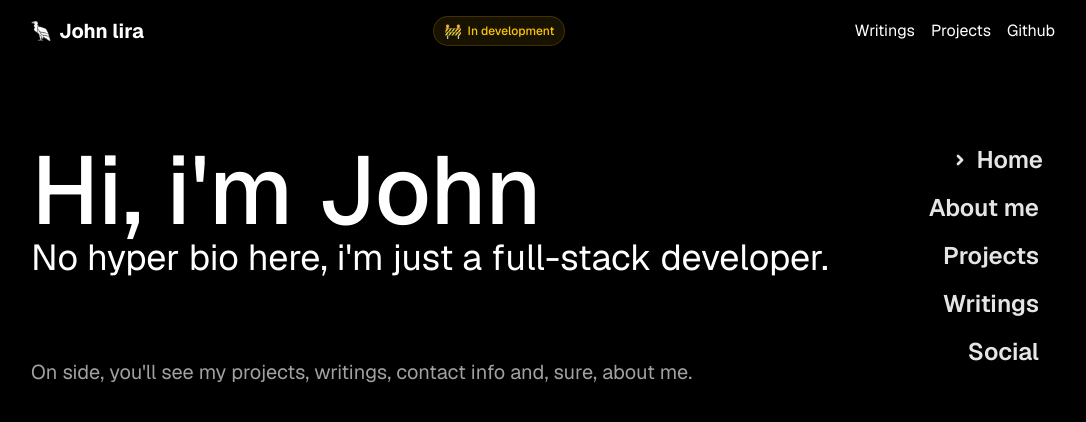
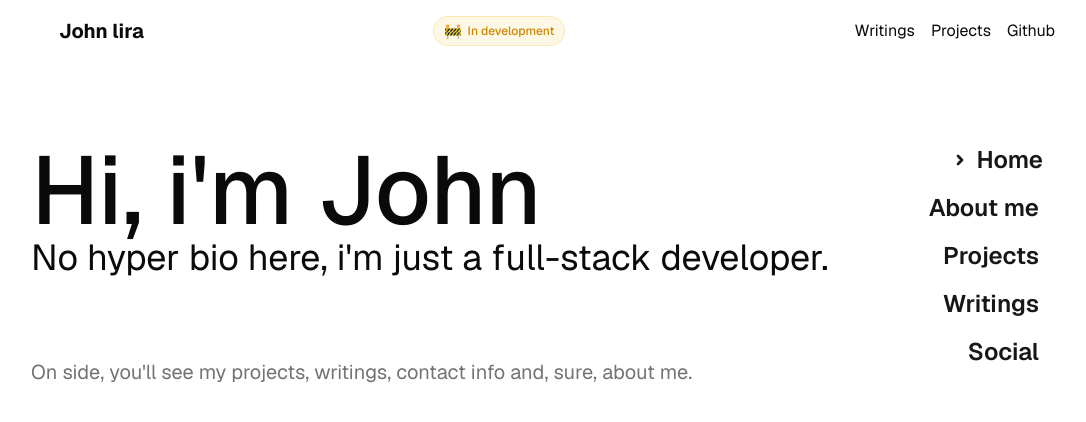
Before and after one commit to johnliradev/site, a Next.js app: page / in a window 1280 px wide. Shown: the top 422 px of the page, without its empty margins (97-1183 px from the left). Built offline with nearby package versions, Linux system fonts and the light colour scheme.

Commit message:
Remove motion animations

```diff
--- a/package.json
+++ b/package.json
@@ -14,7 +14,6 @@
     "class-variance-authority": "^0.7.1",
     "clsx": "^2.1.1",
     "lucide-react": "^0.525.0",
-    "motion": "^12.23.0",
     "next": "15.3.5",
     "next-themes": "^0.4.6",
     "postcss": "^8.5.6",
--- a/src/app/layout.tsx
+++ b/src/app/layout.tsx
@@ -20,7 +20,7 @@ export default function RootLayout({
   return (
     <html lang="en">
       <body
-        className={`${geist.className} dark antialiased  transition-all bg-black text-white duration-150`}
+        className={`${geist.className}  antialiased  transition-all duration-150`}
       >
         <div className="relative mx-auto flex flex-col gap-20 items-center  min-h-screen  w-[95%] max-w-5xl">
           <Header />
--- a/src/app/page.tsx
+++ b/src/app/page.tsx
@@ -7,7 +7,6 @@ import { Button } from "@/components/ui/button";
 import { WritingsPreview } from "@/components/WritingsPreview";
 import { ChevronRight } from "lucide-react";
 import { useState } from "react";
-import { motion } from "motion/react";
 
 export default function Home() {
   const [selected, SetSelected] = useState<string>("home");
@@ -21,12 +20,7 @@ export default function Home() {
         {selected === "writings" && <WritingsPreview />}
         {selected === "social" && <SocialCard />}
         {/* Selector */}
-        <motion.ul
-          className="flex flex-row sm:flex-col gap-3 sm:text-end text-center w-full sm:w-auto mb-4 sm:mb-0"
-          initial={{ opacity: 0, x: 80 }}
-          animate={{ opacity: 1, x: 0 }}
-          transition={{ duration: 0.4, ease: "easeOut" }}
-        >
+        <ul className="flex flex-row sm:flex-col gap-3 sm:text-end text-center w-full sm:w-auto mb-4 sm:mb-0">
           <li>
             <Button
               variant={"link"}
@@ -87,7 +81,7 @@ export default function Home() {
               Social
             </Button>
           </li>
-        </motion.ul>
+        </ul>
       </div>
     </>
   );
--- a/src/components/AboutMe/index.tsx
+++ b/src/components/AboutMe/index.tsx
@@ -1,4 +1,3 @@
-import { motion } from "motion/react";
 import { useState } from "react";
 
 export const AboutMe = () => {
@@ -28,12 +27,7 @@ export const AboutMe = () => {
   };
 
   return (
-    <motion.div
-      className="w-full max-w-3xl"
-      initial={{ opacity: 0, y: 40 }}
-      animate={{ opacity: 1, y: 0 }}
-      transition={{ duration: 0.6, ease: "easeOut" }}
-    >
+    <div className="w-full max-w-3xl">
       <div className="flex text-xl items-center justify-between border-b pb-1 border-muted-foreground">
         <p className="font-semibold text-lg">About Me</p>
       </div>
@@ -79,11 +73,11 @@ export const AboutMe = () => {
                 >
                   {tech}
                 </div>
-              )
+              ),
             )}
           </div>
         </div>
       </div>
-    </motion.div>
+    </div>
   );
 };
--- a/src/components/EmailCard/index.tsx
+++ b/src/components/EmailCard/index.tsx
@@ -10,7 +10,6 @@ import {
 } from "../ui/card";
 import { Badge } from "../ui/badge";
 import { useEffect, useState } from "react";
-import { motion } from "motion/react";
 
 export const EmailCard = () => {
   const [isCopy, setIsCopy] = useState<boolean>(false);
@@ -31,11 +30,7 @@ export const EmailCard = () => {
   }, [isCopy]);
 
   return (
-    <motion.div
-      initial={{ opacity: 0, y: 40 }}
-      animate={{ opacity: 1, y: 0 }}
-      transition={{ duration: 0.6, ease: "easeOut" }}
-    >
+    <div>
       <Card className="gap-1 max-h-fit">
         <CardHeader>
           <CardTitle className="flex gap-4">
@@ -56,6 +51,6 @@ export const EmailCard = () => {
           </Button>
         </CardFooter>
       </Card>
-    </motion.div>
+    </div>
   );
 };
--- a/src/components/Header/index.tsx
+++ b/src/components/Header/index.tsx
@@ -2,26 +2,10 @@
 import Image from "next/image";
 import Link from "next/link";
 import vultureIcon from "@/assets/vulture.svg";
-import { Button } from "../ui/button";
-import { ArrowDown, ArrowUpRight } from "lucide-react";
-import { motion } from "motion/react";
-import {
-  DropdownMenu,
-  DropdownMenuTrigger,
-  DropdownMenuContent,
-  DropdownMenuItem,
-} from "../ui/dropdown-menu";
-import { Menu } from "lucide-react";
-import { useEffect, useState } from "react";
 
 export const Header = () => {
   return (
-    <motion.header
-      initial={{ opacity: 0, y: -40 }}
-      animate={{ opacity: 1, y: 0 }}
-      transition={{ duration: 0.6, ease: "easeOut" }}
-      className="flex items-center justify-between py-4 w-full sm:max-w-5xl sm:mx-auto"
-    >
+    <header className="flex items-center justify-between py-4 w-full sm:max-w-5xl sm:mx-auto">
       <Link href="/" className="flex items-center gap-2">
         <Image src={vultureIcon} alt="Vulture icon" width={20} />
         <h2 className="font-bold text-xl">John lira</h2>
@@ -51,6 +35,6 @@ export const Header = () => {
           </li>
         </ul>
       </div>
-    </motion.header>
+    </header>
   );
 };
--- a/src/components/Hero/index.tsx
+++ b/src/components/Hero/index.tsx
@@ -1,42 +1,19 @@
 "use client";
-import { motion } from "motion/react";
 
 export const Hero = () => {
   return (
-    <motion.div
-      initial={{ opacity: 0, y: 40 }}
-      animate={{ opacity: 1, y: 0 }}
-      transition={{ duration: 0.6, ease: "easeOut" }}
-      className="flex flex-col gap-20"
-    >
+    <div className="flex flex-col gap-20">
       <div>
-        <motion.p
-          initial={{ opacity: 0, y: 40 }}
-          animate={{ opacity: 1, y: 0 }}
-          transition={{ duration: 0.6, delay: 0.1, ease: "easeOut" }}
-          className="text-8xl font-medium"
-        >
-          Hi, i'm John
-        </motion.p>
-        <motion.p
-          initial={{ opacity: 0, y: 40 }}
-          animate={{ opacity: 1, y: 0 }}
-          transition={{ duration: 0.6, delay: 0.3, ease: "easeOut" }}
-          className="text-4xl"
-        >
+        <p className="text-8xl font-medium">Hi, i'm John</p>
+        <p className="text-4xl">
           No hyper bio here, i'm just a full-stack developer.
-        </motion.p>
+        </p>
       </div>
 
-      <motion.p
-        initial={{ opacity: 0, y: 40 }}
-        animate={{ opacity: 1, y: 0 }}
-        transition={{ duration: 0.6, delay: 0.8, ease: "easeOut" }}
-        className="text-xl text-muted-foreground"
-      >
+      <p className="text-xl text-muted-foreground">
         On side, you'll see my projects, writings, contact info and, sure, about
         me.
-      </motion.p>
-    </motion.div>
+      </p>
+    </div>
   );
 };
--- a/src/components/ProjectsPreview/index.tsx
+++ b/src/components/ProjectsPreview/index.tsx
@@ -3,16 +3,9 @@ import { Button } from "../ui/button";
 import { projects } from "../../lib/Projects/data";
 import Link from "next/link";
 
-import { motion } from "motion/react";
-
 export const ProjectsPreview = () => {
   return (
-    <motion.div
-      className="w-full max-w-3xl"
-      initial={{ opacity: 0, y: 40 }}
-      animate={{ opacity: 1, y: 0 }}
-      transition={{ duration: 0.6, ease: "easeOut" }}
-    >
+    <div className="w-full max-w-3xl">
       <div className="flex text-xl  items-center justify-between border-b  pb-1 border-muted-foreground">
         <p>Projects</p>
         <Link href={"/"}>
@@ -24,13 +17,7 @@ export const ProjectsPreview = () => {
       </div>
       <div className="grid grid-cols-1 sm:grid-cols-2 gap-6 mt-6">
         {projects.slice(0, 2).map((project, index) => (
-          <motion.div
-            key={index}
-            className="space-y-4"
-            initial={{ opacity: 0, y: 40 }}
-            animate={{ opacity: 1, y: 0 }}
-            transition={{ duration: 0.6, delay: index * 0.4, ease: "easeOut" }}
-          >
+          <div key={index} className="space-y-4">
             <div className="space-y-2">
               <h3 className="text-lg font-semibold">{project.title}</h3>
               <div className="flex flex-wrap gap-2">
@@ -67,9 +54,9 @@ export const ProjectsPreview = () => {
                 )}
               </div>
             </div>
-          </motion.div>
+          </div>
         ))}
       </div>
-    </motion.div>
+    </div>
   );
 };
--- a/src/components/SocialCard/index.tsx
+++ b/src/components/SocialCard/index.tsx
@@ -1,5 +1,4 @@
 import { FileDown, Code, Target } from "lucide-react";
-import { motion } from "motion/react";
 import { EmailCard } from "../EmailCard";
 import { Button } from "../ui/button";
 import { XCard } from "../XCard";
@@ -11,29 +10,21 @@ export const SocialCard = () => {
       <XCard />
       <div className="space-y-4 w-full md:max-w-[260px]">
         <EmailCard />
-        <motion.div
-          initial={{ opacity: 0, y: 40 }}
-          animate={{ opacity: 1, y: 0 }}
-          transition={{ duration: 0.3, delay: 0.1, ease: "easeOut" }}
-        >
+        <div>
           <Button size={"xl"}>
             <p>Download my CV</p>
             <FileDown />
           </Button>
           <p className="text-center">Not done yet</p>
-        </motion.div>
-        <motion.div
-          initial={{ opacity: 0, y: 40 }}
-          animate={{ opacity: 1, y: 0 }}
-          transition={{ duration: 0.3, delay: 0.2, ease: "easeOut" }}
-        >
+        </div>
+        <div>
           <Link href={"https://github.com/johnliradev/site"} target="_blank">
             <Button size={"xl"}>
               <p>Get code</p>
               <Code />
             </Button>
           </Link>
-        </motion.div>
+        </div>
       </div>
     </div>
   );
--- a/src/components/WritingsPreview/index.tsx
+++ b/src/components/WritingsPreview/index.tsx
@@ -2,22 +2,16 @@ import { ArrowUpRight } from "lucide-react";
 import { Button } from "../ui/button";
 import { writings } from "../../lib/writings/data";
 import Link from "next/link";
-import { motion } from "motion/react";
 
 export const WritingsPreview = () => {
   // Sort writings by date descending and take the 2 most recent
   const sortedWritings = [...writings].sort(
-    (a, b) => new Date(b.date).getTime() - new Date(a.date).getTime()
+    (a, b) => new Date(b.date).getTime() - new Date(a.date).getTime(),
   );
   const previewWritings = sortedWritings.slice(0, 2);
 
   return (
-    <motion.div
-      className="w-full max-w-3xl"
-      initial={{ opacity: 0, y: 40 }}
-      animate={{ opacity: 1, y: 0 }}
-      transition={{ duration: 0.6, ease: "easeOut" }}
-    >
+    <div className="w-full max-w-3xl">
       <div className="flex text-xl  items-center justify-between border-b pb-1 border-muted-foreground">
         <p className="font-semibold text-lg">Writings</p>
         <Link href="/">
@@ -35,15 +29,8 @@ export const WritingsPreview = () => {
       </p>
       <div className="flex flex-col gap-2">
         {previewWritings.map((writing, idx) => (
-          <motion.div
+          <div
             key={idx}
-            initial={{ opacity: 0, y: 40 }}
-            animate={{ opacity: 1, y: 0 }}
-            transition={{
-              duration: 0.3,
-              delay: 0.1 + idx * 0.1,
-              ease: "easeOut",
-            }}
             className="flex items-center justify-between rounded-md bg-muted px-4 py-2 hover:bg-muted/70 transition-colors"
           >
             <span className="truncate text-sm font-medium">
@@ -56,9 +43,9 @@ export const WritingsPreview = () => {
                 day: "numeric",
               })}
             </span>
-          </motion.div>
+          </div>
         ))}
       </div>
-    </motion.div>
+    </div>
   );
 };
--- a/src/components/XCard/index.tsx
+++ b/src/components/XCard/index.tsx
@@ -12,17 +12,12 @@ import {
 import XIcon from "@/assets/x-icon.svg";
 import Image from "next/image";
 import { Users } from "lucide-react";
-import { motion } from "motion/react";
+
 import Link from "next/link";
 
 export const XCard = () => {
   return (
-    <motion.div
-      initial={{ opacity: 0, y: 40 }}
-      animate={{ opacity: 1, y: 0 }}
-      transition={{ duration: 0.6, ease: "easeOut" }}
-      className="w-full max-w-sm text-center"
-    >
+    <div className="w-full max-w-sm text-center">
       <Card className="w-full max-w-sm text-center">
         <CardHeader>
           <CardTitle className="flex gap-4 items-start text-start">
@@ -47,6 +42,6 @@ export const XCard = () => {
           </Link>
         </CardFooter>
       </Card>
-    </motion.div>
+    </div>
   );
 };
```
